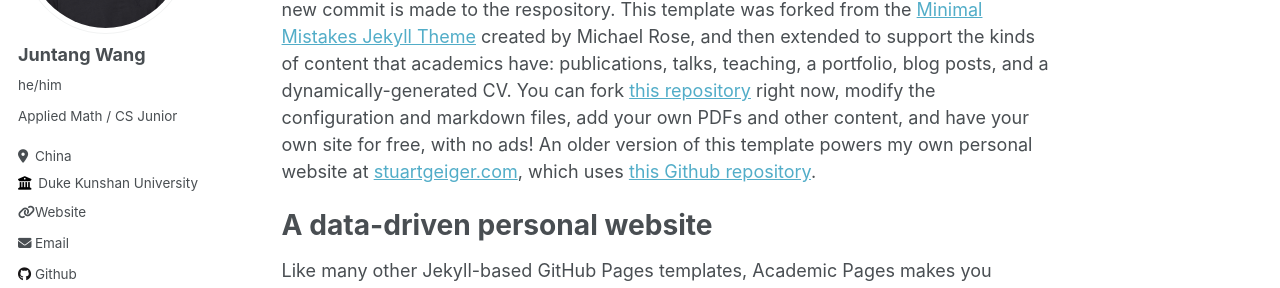
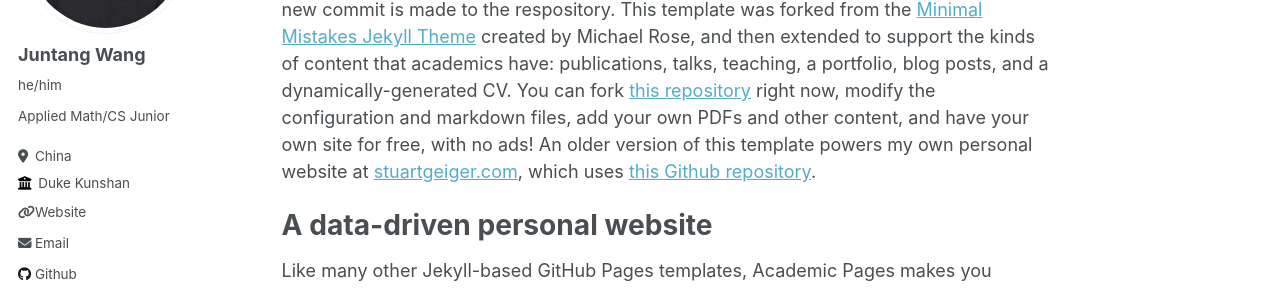
Before and after one commit to qqgjyx/qqgjyx.github.io, a Jekyll site: the page built from _pages/about.md, in a window 1280 px wide. Shown: the part 261-549 px from the top of the page. Built offline with Jekyll 4.4.1, drawn with Linux system fonts in a browser that asks for light colours.

Commit message:
Updated _config.yml Updated profile.png

```diff
--- a/_config.yml
+++ b/_config.yml
@@ -24,9 +24,9 @@ author:
   avatar           : "profile.png"
   name             : "Juntang Wang"
   pronouns         : "he/him"# example: "she/her"
-  bio              : "Applied Math / CS Junior"
+  bio              : "Applied Math/CS Junior"
   location         : "China"
-  employer         : "Duke Kunshan University"
+  employer         : "Duke Kunshan"
   uri              : "qqgjyx.com"# URL
   email            : "jw853@duke.edu"
 
```
